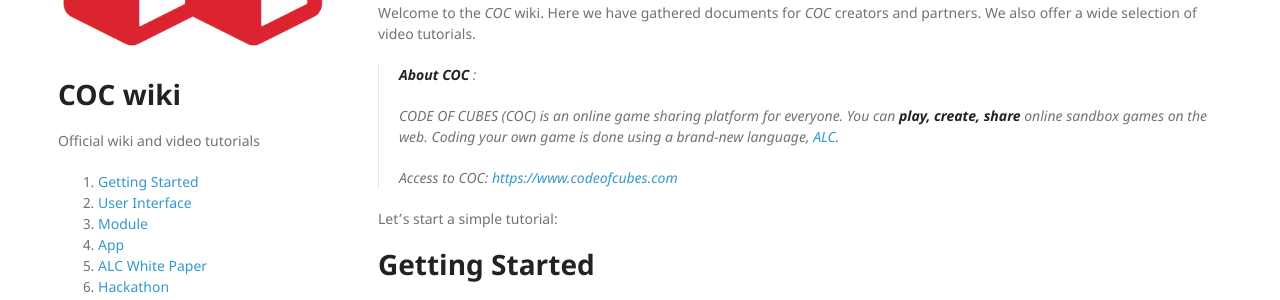
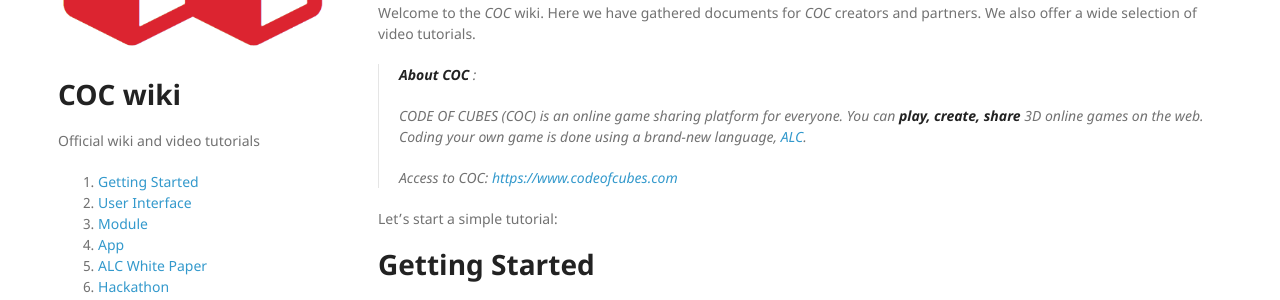
Before and after one commit to daisykim/daisykim.github.io, a Jekyll site: the page built from index.md, in a window 1280 px wide and 900 px high. Shown: the part 254-554 px from the top of the window. Built offline with Jekyll 4.4.1, drawn with Linux system fonts in a browser that asks for light colours; nearby versions of some CDN libraries.

Commit message:
Update coc description

```diff
--- a/index.md
+++ b/index.md
@@ -10,7 +10,7 @@ We also offer a wide selection of video tutorials.
 > **About _COC_** :
 >
 > CODE OF CUBES (COC) is an online game sharing platform for everyone.
-> You can **play, create, share** online sandbox games on the web.
+> You can **play, create, share** 3D online games on the web.
 > Coding your own game is done using a brand-new language, [_ALC_](p/alc-1.0-white-paper).
 >
 > Access to COC: [https://www.codeofcubes.com](https://www.codeofcubes.com)
```
